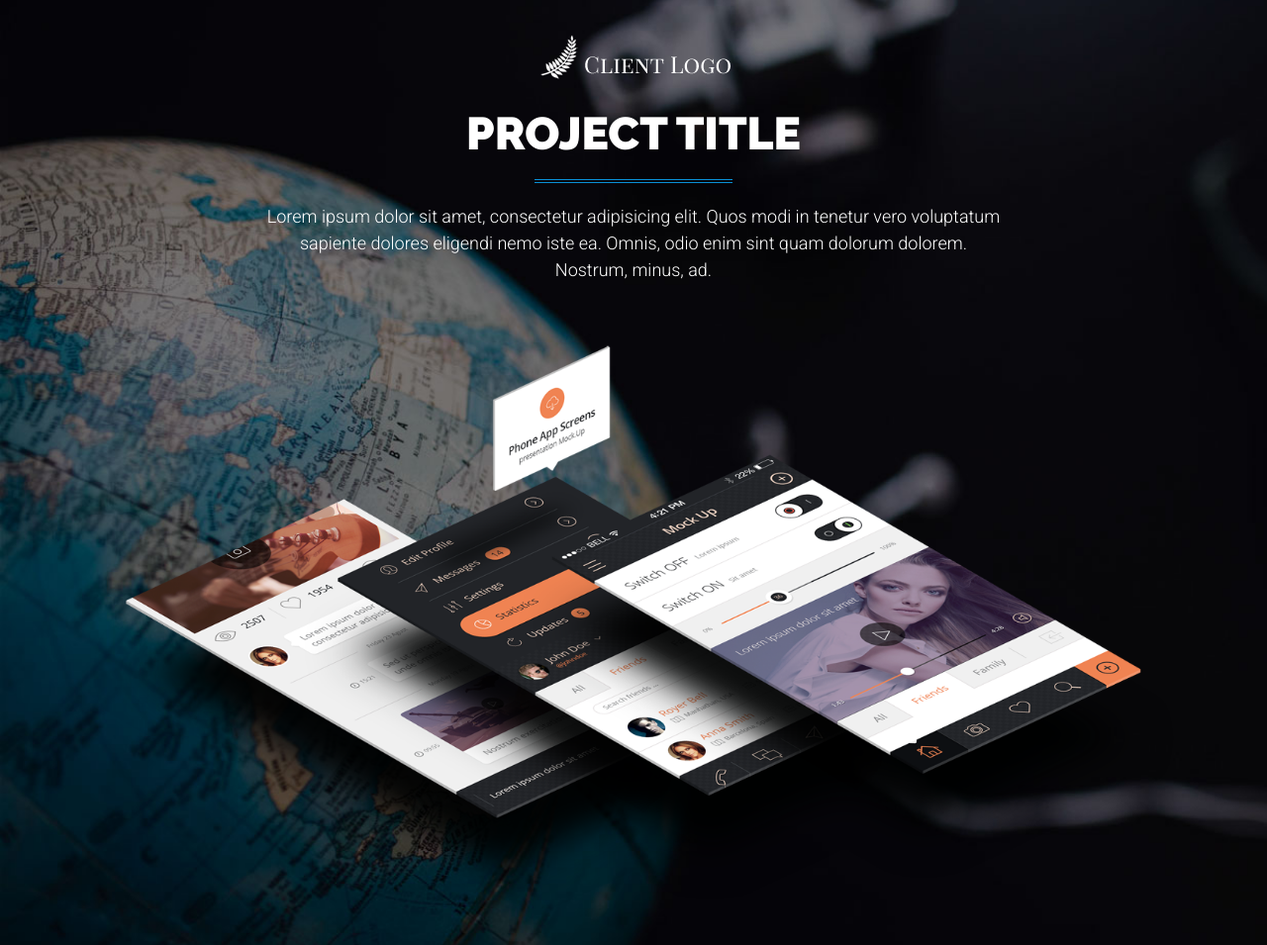
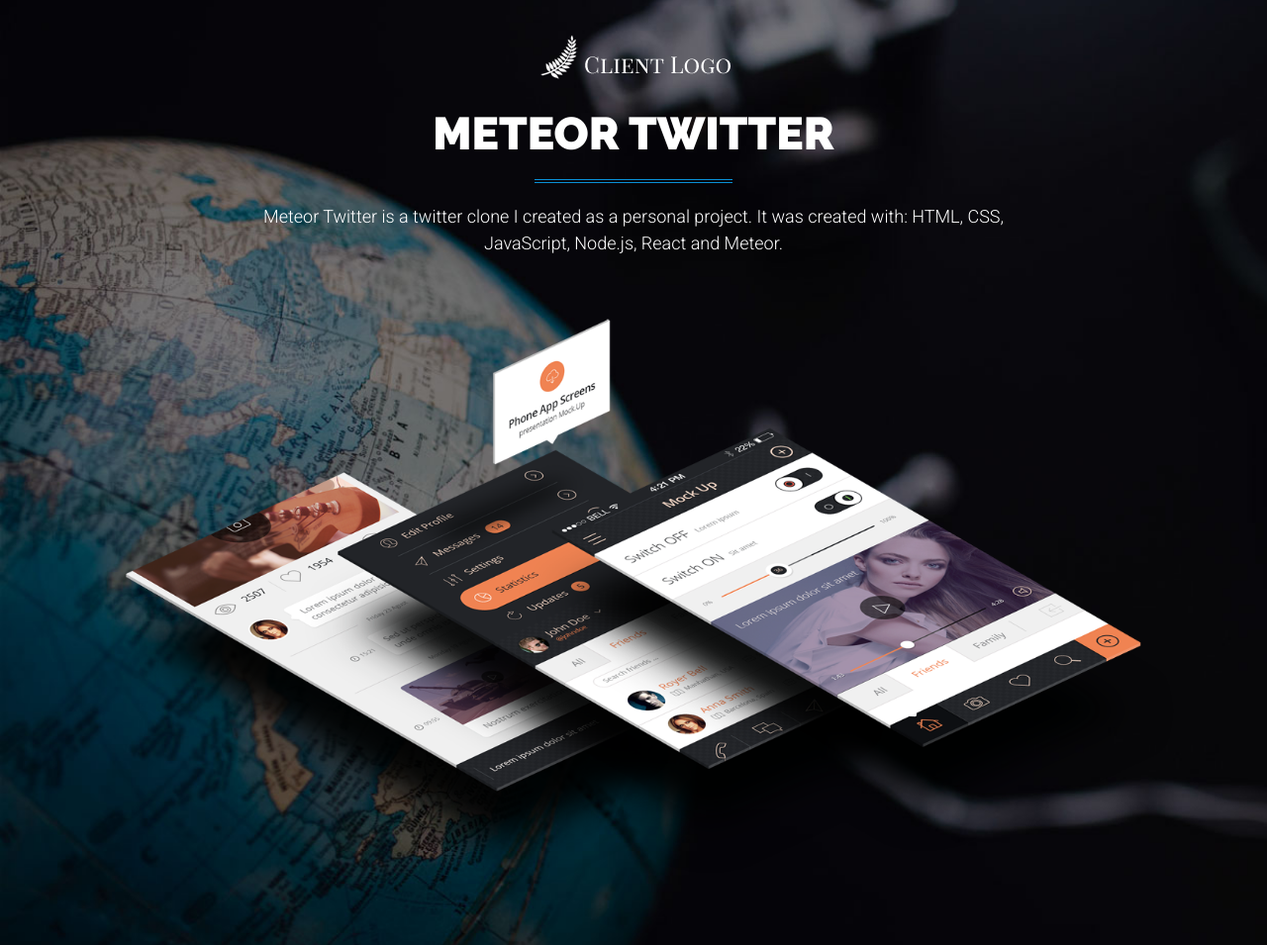
Before and after one commit to DavidGuben/Portfolio2016, a PHP site: page / in a window 1280 px wide, after a click that opens the changed part. Shown: the part 110-1065 px from the top of the page at 99% size. Run offline with PHP 8.4, Linux system fonts and the light colour scheme.

Commit message:
started adding portfolio projects to section

```diff
--- a/index.php
+++ b/index.php
@@ -176,18 +176,20 @@
             <div class="row">
                 <div class="col-lg-12">
                     <div id="portfoliolist">
-                        <div class="portfolio identity" data-cat="identity" href="#portfolioModal1" data-toggle="modal">
+
+                        <a href="http://meteortwitter.herokuapp.com" target="_blank"><div class="portfolio app" data-cat="app" target="_blank">
                             <div class="portfolio-wrapper">
                                 <img src="assets/img/portfolio/grid/identity/1.jpg" alt="">
                                 <div class="caption">
                                     <div class="caption-text">
-                                        <a class="text-title">Generic Inc.</a>
-                                        <span class="text-category">Brand Identity</span>
+                                        <a class="text-title">Meteor Twitter</a>
+                                        <span class="text-category">App</span>
                                     </div>
                                     <div class="caption-bg"></div>
                                 </div>
                             </div>
-                        </div>
+                        </div></a>
+
                         <div class="portfolio web" data-cat="web" href="#portfolioModal2" data-toggle="modal">
                             <div class="portfolio-wrapper">
                                 <img src="assets/img/portfolio/grid/web/1.jpg" alt="">
@@ -200,6 +202,7 @@
                                 </div>
                             </div>
                         </div>
+
                         <div class="portfolio graphic" data-cat="graphic" href="#portfolioModal3" data-toggle="modal">
                             <div class="portfolio-wrapper">
                                 <img src="assets/img/portfolio/grid/graphic/1.jpg" alt="">
@@ -212,6 +215,7 @@
                                 </div>
                             </div>
                         </div>
+
                         <div class="portfolio web" data-cat="web" href="#portfolioModal4" data-toggle="modal">
                             <div class="portfolio-wrapper">
                                 <img src="assets/img/portfolio/grid/web/2.jpg" alt="">
@@ -224,6 +228,7 @@
                                 </div>
                             </div>
                         </div>
+
                         <div class="portfolio graphic" data-cat="graphic" href="#portfolioModal1" data-toggle="modal">
                             <div class="portfolio-wrapper">
                                 <img src="assets/img/portfolio/grid/graphic/2.jpg" alt="">
@@ -236,6 +241,7 @@
                                 </div>
                             </div>
                         </div>
+
                         <div class="portfolio web" data-cat="web" href="#portfolioModal2" data-toggle="modal">
                             <div class="portfolio-wrapper">
                                 <img src="assets/img/portfolio/grid/web/3.jpg" alt="">
@@ -248,6 +254,7 @@
                                 </div>
                             </div>
                         </div>
+
                         <div class="portfolio graphic" data-cat="graphic" href="#portfolioModal3" data-toggle="modal">
                             <div class="portfolio-wrapper">
                                 <img src="assets/img/portfolio/grid/graphic/3.jpg" alt="">
@@ -260,6 +267,7 @@
                                 </div>
                             </div>
                         </div>
+
                         <div class="portfolio graphic" data-cat="graphic" href="#portfolioModal4" data-toggle="modal">
                             <div class="portfolio-wrapper">
                                 <img src="assets/img/portfolio/grid/graphic/4.jpg" alt="">
@@ -272,6 +280,7 @@
                                 </div>
                             </div>
                         </div>
+
                         <div class="portfolio identity" data-cat="identity" href="#portfolioModal1" data-toggle="modal">
                             <div class="portfolio-wrapper">
                                 <img src="assets/img/portfolio/grid/identity/2.jpg" alt="">
@@ -284,6 +293,7 @@
                                 </div>
                             </div>
                         </div>
+
                         <div class="portfolio web" data-cat="web" href="#portfolioModal2" data-toggle="modal">
                             <div class="portfolio-wrapper">
                                 <img src="assets/img/portfolio/grid/web/4.jpg" alt="">
@@ -296,6 +306,7 @@
                                 </div>
                             </div>
                         </div>
+
                         <div class="portfolio graphic" data-cat="graphic" href="#portfolioModal3" data-toggle="modal">
                             <div class="portfolio-wrapper">
                                 <img src="assets/img/portfolio/grid/graphic/5.jpg" alt="">
@@ -308,6 +319,7 @@
                                 </div>
                             </div>
                         </div>
+
                         <div class="portfolio identity" data-cat="identity" href="#portfolioModal4" data-toggle="modal">
                             <div class="portfolio-wrapper">
                                 <img src="assets/img/portfolio/grid/identity/3.jpg" alt="">
@@ -320,6 +332,7 @@
                                 </div>
                             </div>
                         </div>
+
                     </div>
                 </div>
             </div>
@@ -418,7 +431,7 @@
     </header>
 
     <!-- Portfolio Modals -->
-    <!-- Example Modal 1 -->
+    <!-- Modal 1 -->
     <div class="portfolio-modal modal fade" id="portfolioModal1" tabindex="-1" role="dialog" aria-hidden="true" style="background-image: url('assets/img/creative/portfolio/bg-1.jpg')">
         <div class="modal-content">
             <div class="close-modal" data-dismiss="modal">
@@ -432,9 +445,9 @@
                     <div class="row">
                         <div class="col-lg-8 col-lg-offset-2">
                             <img src="assets/img/client-logos/logo-1.png" class="img-responsive img-centered" alt="">
-                            <h2>Project Title</h2>
+                            <h2>Meteor Twitter</h2>
                             <hr class="colored">
-                            <p>Lorem ipsum dolor sit amet, consectetur adipisicing elit. Quos modi in tenetur vero voluptatum sapiente dolores eligendi nemo iste ea. Omnis, odio enim sint quam dolorum dolorem. Nostrum, minus, ad.</p>
+                            <p>Meteor Twitter is a twitter clone I created as a personal project. It was created with: HTML, CSS, JavaScript, Node.js, React and Meteor.</p>
                         </div>
                         <div class="col-lg-12">
                             <img src="assets/img/portfolio/mobile-screens.png" class="img-responsive img-centered" alt="">
```
